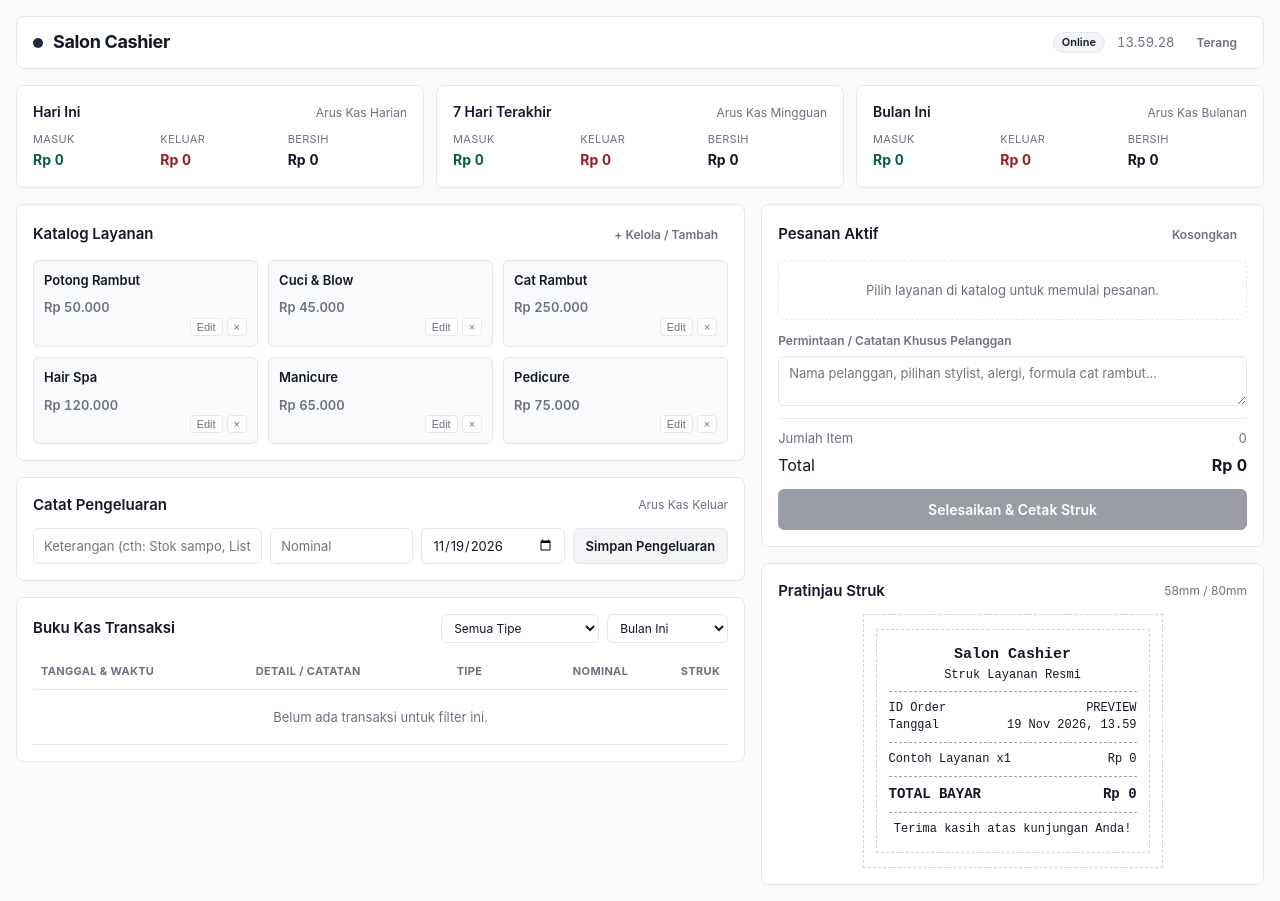
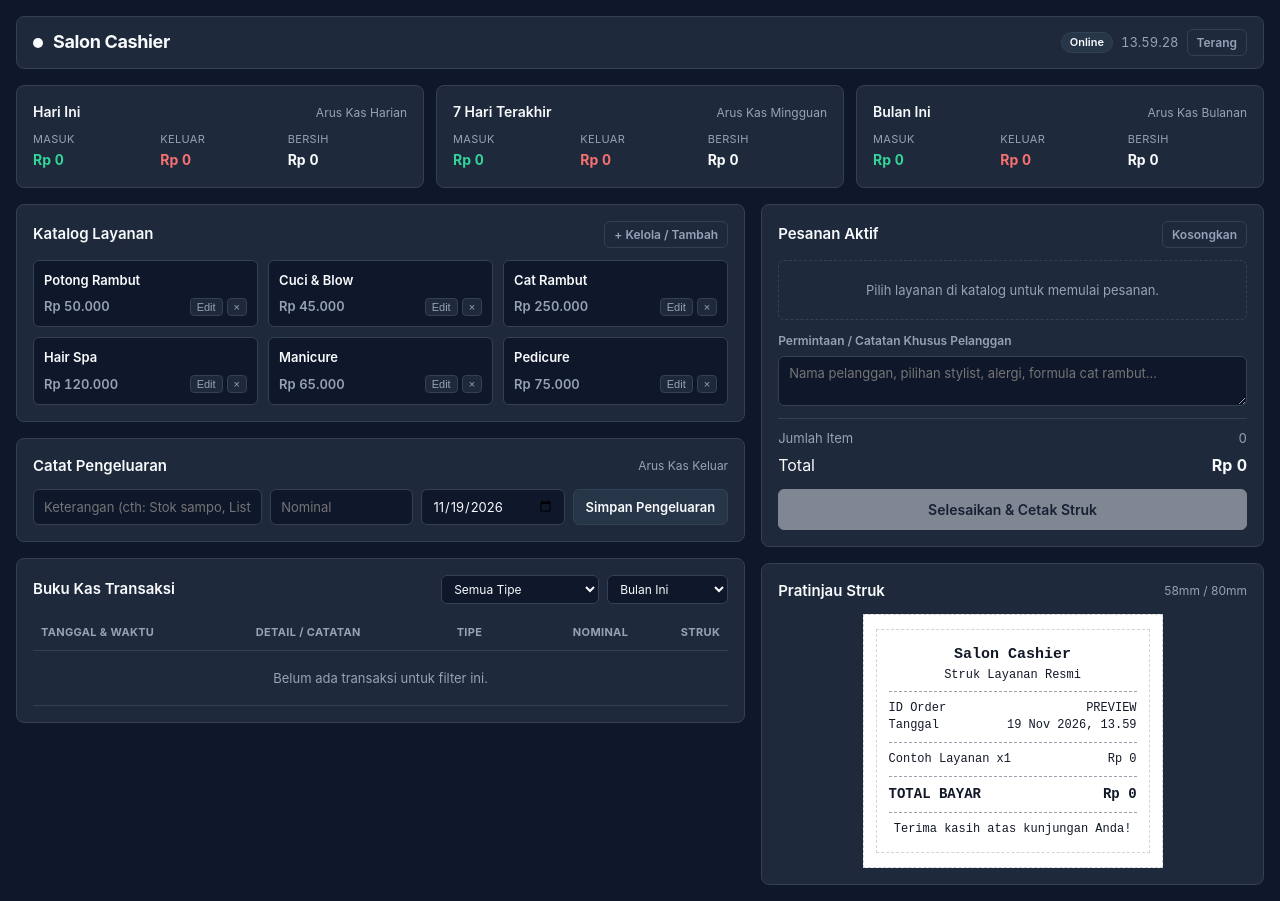
Before and after one commit to reybongs-dev/kasir, a plain HTML site: page index.html in a window 1280 px wide. Both pictures are taken after a click on the button "Gelap". Drawn offline with Linux system fonts and the light colour scheme.

Commit message:
Enhance CSS variables for theming and layout

```diff
--- a/style.css
+++ b/style.css
@@ -1,14 +1,34 @@
 :root {
   --bg: #F9FAFB;
   --surface: #FFFFFF;
+  --surface-alt: #F3F4F6;
   --text: #111827;
   --muted: #6B7280;
   --border: #E5E7EB;
   --accent: #1F2937;
   --accent-hover: #111827;
+  --accent-text: #FFFFFF;
   --in-color: #065F46;
+  --in-bg: #ECFDF5;
   --out-color: #991B1B;
+  --out-bg: #FEF2F2;
   --radius: 8px;
+}
+
+body.theme-dark {
+  --bg: #0F172A;
+  --surface: #1E293B;
+  --surface-alt: #273549;
+  --text: #F8FAFC;
+  --muted: #94A3B8;
+  --border: #334155;
+  --accent: #F8FAFC;
+  --accent-hover: #E2E8F0;
+  --accent-text: #0F172A;
+  --in-color: #34D399;
+  --in-bg: rgba(16, 185, 129, 0.14);
+  --out-color: #F87171;
+  --out-bg: rgba(248, 113, 113, 0.14);
 }
 
 *,
@@ -25,6 +45,7 @@ body {
   font-size: 14px;
   line-height: 1.45;
   -webkit-font-smoothing: antialiased;
+  transition: background 0.15s ease, color 0.15s ease;
 }
 
 .tabular {
@@ -49,6 +70,8 @@ body {
   display: flex;
   justify-content: space-between;
   align-items: center;
+  flex-wrap: wrap;
+  gap: 10px;
   background: var(--surface);
   border: 1px solid var(--border);
   border-radius: var(--radius);
@@ -78,7 +101,8 @@ body {
 .topbar-meta {
   display: flex;
   align-items: center;
-  gap: 12px;
+  flex-wrap: wrap;
+  gap: 8px;
   color: var(--muted);
   font-size: 13px;
 }
@@ -92,7 +116,7 @@ body {
 }
 
 .badge-online {
-  background: #F3F4F6;
+  background: var(--surface-alt);
   color: var(--text);
 }
 
@@ -204,7 +228,7 @@ textarea {
   padding: 8px 10px;
   border: 1px solid var(--border);
   border-radius: 6px;
-  background: var(--surface);
+  background: var(--bg);
   color: var(--text);
   font-family: inherit;
   font-size: 13px;
@@ -237,7 +261,7 @@ textarea:focus {
 
 .btn-primary {
   background: var(--accent);
-  color: #FFFFFF;
+  color: var(--accent-text);
   border-color: var(--accent);
 }
 
@@ -246,22 +270,22 @@ textarea:focus {
 }
 
 .btn-secondary {
-  background: #F3F4F6;
+  background: var(--surface-alt);
   color: var(--text);
 }
 
 .btn-secondary:hover:not(:disabled) {
-  background: #E5E7EB;
+  border-color: var(--accent);
 }
 
 .btn-ghost {
   background: transparent;
-  border-color: transparent;
+  border-color: var(--border);
   color: var(--muted);
 }
 
 .btn-ghost:hover:not(:disabled) {
-  background: #F3F4F6;
+  background: var(--surface-alt);
   color: var(--text);
 }
 
@@ -312,13 +336,20 @@ textarea:focus {
 
 .service-tile:hover {
   border-color: var(--accent);
-  background: #FFFFFF;
+  background: var(--surface-alt);
 }
 
 .service-tile-top {
   display: flex;
   justify-content: space-between;
   align-items: flex-start;
+  gap: 6px;
+}
+
+.service-row-bottom {
+  display: flex;
+  justify-content: space-between;
+  align-items: center;
   gap: 6px;
 }
 
@@ -421,12 +452,12 @@ textarea:focus {
 }
 
 .pill-in {
-  background: #ECFDF5;
+  background: var(--in-bg);
   color: var(--in-color);
 }
 
 .pill-out {
-  background: #FEF2F2;
+  background: var(--out-bg);
   color: var(--out-color);
 }
 
@@ -494,6 +525,7 @@ textarea:focus {
   height: 26px;
   border: 1px solid var(--border);
   background: var(--surface);
+  color: var(--text);
   border-radius: 4px;
   cursor: pointer;
   font-weight: 700;
```
